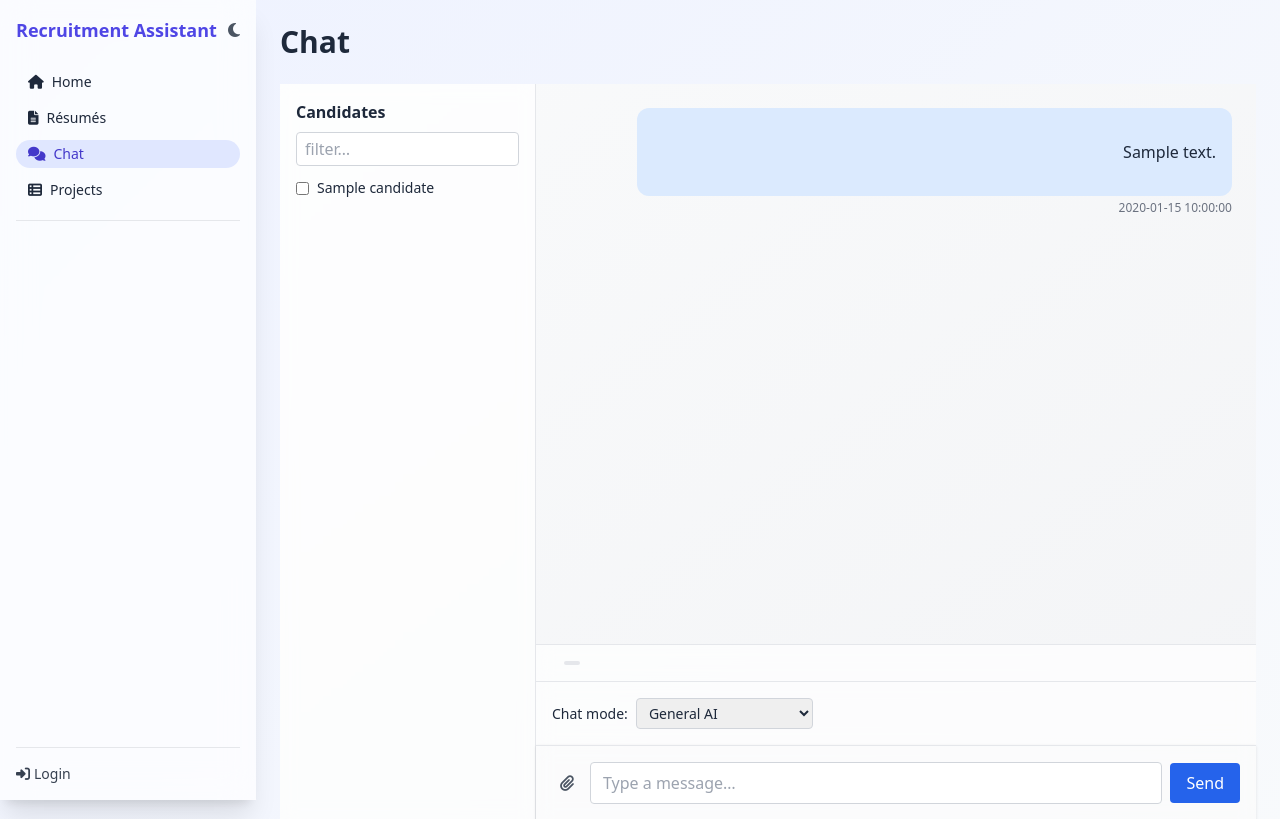
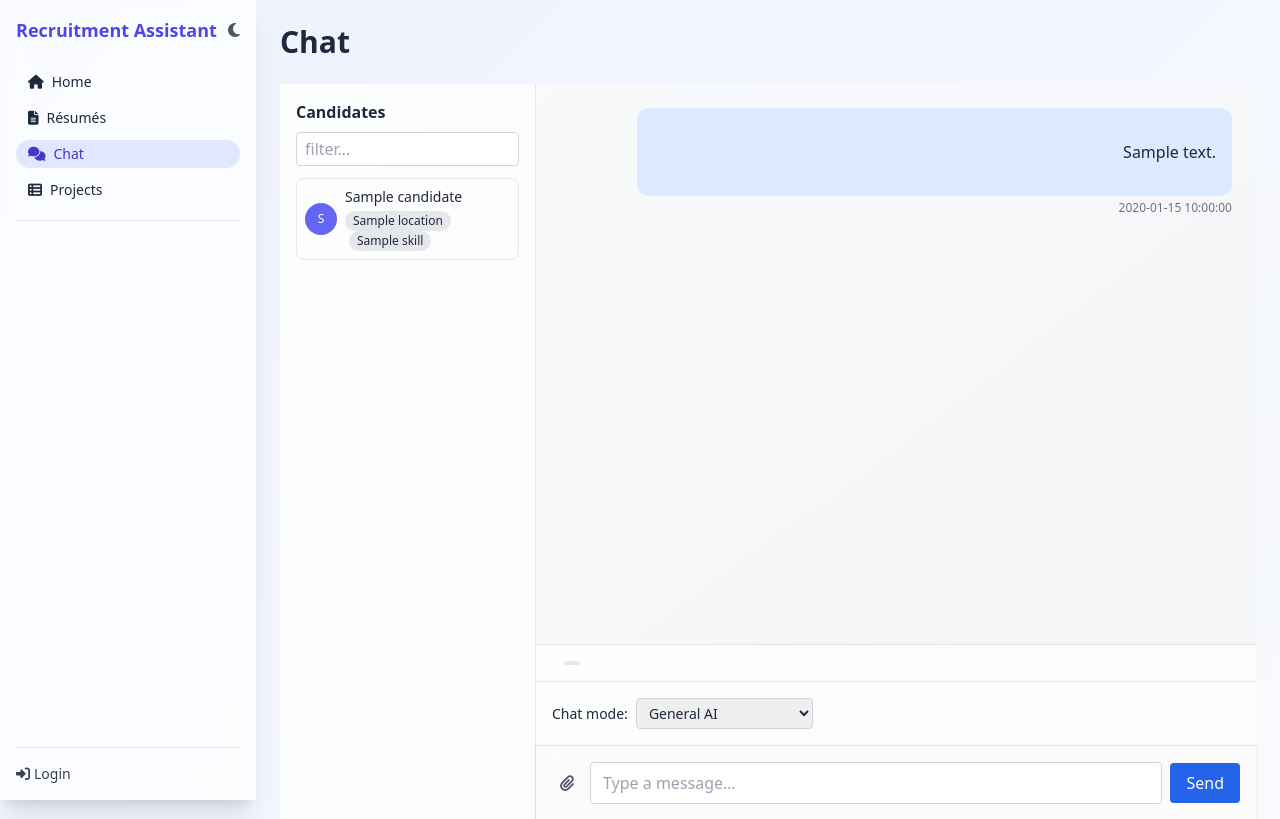
Before and after one commit to mafiaf/recruitment-assistant, a FastAPI app: template templates/chat.html in a window 1280 px wide. Shown: the top 819 px of the page. Run offline with FastAPI, Linux system fonts and the light colour scheme; the template is opened without the code that fills it: most values are stand-ins (such as "Sample title", 1, 10 or a date in 2020); parts of the project's set-up code (start-up, migrations or seed data) failed here and were passed over; some libraries are stand-ins or nearby versions.

Commit message:
Enhance chat page candidate selection and dark mode

```diff
--- a/routes/chat.py
+++ b/routes/chat.py
@@ -74,7 +74,15 @@ QUICK_PROMPTS = [
 
 @router.get("/chat", response_class=HTMLResponse)
 async def chat_interface(request: Request, user=Depends(main.require_login)):
-    candidates = [{"id": r["resume_id"], "name": r["name"]} for r in await main.resumes_all()]
+    candidates = [
+        {
+            "id": r.get("resume_id"),
+            "name": r.get("name"),
+            "location": r.get("location", ""),
+            "skills": r.get("skills", [])[:3],
+        }
+        for r in await main.resumes_all()
+    ]
     session_user = await main.get_current_user(request.cookies.get(main.COOKIE_NAME))
     user_id = session_user["username"] if session_user else "anon"
     doc = await main.chat_find_one({"user_id": user_id}) or {}
--- a/templates/chat.html
+++ b/templates/chat.html
@@ -7,16 +7,24 @@
 <div class="flex h-[calc(100vh-4rem)] bg-gradient-to-br from-gray-50 to-gray-100">
 
   {# ── sidebar ────────────────────────────────────────────────── #}
-  <aside class="w-64 border-r border-gray-200 bg-white/70 backdrop-blur p-4 overflow-auto">
+  <aside class="w-64 border-r border-gray-200 bg-white/70 dark:bg-slate-800/70 backdrop-blur p-4 overflow-auto">
     <h2 class="font-semibold mb-2">Candidates</h2>
     <input id="filter" type="text"
            placeholder="filter…"
            class="mb-3 w-full border px-2 py-1 rounded" />
-    <div id="cand-list" class="space-y-1 text-sm">
+    <div id="cand-list" class="space-y-2 text-sm">
       {% for c in candidates %}
-      <label class="flex items-center space-x-2">
-        <input type="checkbox" value="{{ c.id }}" class="candidate-box">
-        <span>{{ c.name }}</span>
+      <label class="candidate-item flex items-center gap-2 p-2 rounded-lg border cursor-pointer hover:bg-gray-100 dark:hover:bg-slate-700">
+        <input type="checkbox" value="{{ c.id }}" class="candidate-box peer hidden">
+        <div class="w-8 h-8 rounded-full bg-indigo-500 text-white flex items-center justify-center text-xs avatar">{{ c.name[:1] }}</div>
+        <div class="flex-1">
+          <div class="font-medium">{{ c.name }}</div>
+          <div class="text-xs mt-1 space-x-1">
+            {% if c.location %}<span class="chip">{{ c.location }}</span>{% endif %}
+            {% for s in c.skills %}<span class="chip">{{ s }}</span>{% endfor %}
+          </div>
+        </div>
+        <button type="button" class="switch-btn text-blue-600 text-xs hidden peer-checked:inline">switch</button>
       </label>
       {% endfor %}
     </div>
@@ -33,7 +41,7 @@
         </div>
         <div>
           <div class="text-xs font-semibold text-gray-600">Assistant</div>
-          <div class="rounded-xl px-4 py-2 bg-sky-50 whitespace-pre-wrap">
+          <div class="rounded-xl px-4 py-2 bg-sky-50 dark:bg-slate-700 whitespace-pre-wrap">
             {{ msg.content | safe }}
           </div>
           {% if msg.time %}<div class="text-xs text-gray-500 mt-1">{{ msg.time }}</div>{% endif %}
@@ -41,7 +49,7 @@
       </div>
       {% else %}
       <div class="max-w-prose ml-auto text-right">
-        <div class="rounded-xl px-4 py-2 bg-blue-100 whitespace-pre-wrap">
+        <div class="rounded-xl px-4 py-2 bg-blue-100 dark:bg-slate-600 whitespace-pre-wrap">
           {{ msg.content | safe }}
         </div>
         {% if msg.time %}<div class="text-xs text-gray-500 mt-1">{{ msg.time }}</div>{% endif %}
@@ -108,7 +116,9 @@ function selected() {
 // ── helper: append chat bubble and auto-scroll ──────────────
 function addBubble(role, html, time) {
   const align = role === 'user' ? 'ml-auto text-right' : '';
-  const bg    = role === 'user' ? 'bg-blue-100' : 'bg-sky-50';
+  const bg    = role === 'user'
+               ? 'bg-blue-100 dark:bg-slate-600'
+               : 'bg-sky-50 dark:bg-slate-700';
   let block;
   if (role === 'assist') {
     block = `<div class="flex items-start gap-2 max-w-prose">
@@ -136,7 +146,7 @@ function showTyping() {
   typingDiv = document.createElement('div');
   typingDiv.className = 'max-w-prose';
   typingDiv.innerHTML = `
-    <div class="rounded-xl px-4 py-2 bg-sky-50">
+    <div class="rounded-xl px-4 py-2 bg-sky-50 dark:bg-slate-700">
       <div class="typing-indicator"><span></span><span></span><span></span></div>
     </div>`;
   qs('#chat-box').appendChild(typingDiv);
@@ -178,6 +188,29 @@ qs('#filter').oninput = e => {
     lb.style.display = lb.innerText.toLowerCase().includes(v) ? '' : 'none';
   });
 };
+
+// highlight selected candidates
+document.querySelectorAll('.candidate-box').forEach(cb => {
+  cb.addEventListener('change', e => {
+    const lbl = e.target.closest('label');
+    if (e.target.checked) lbl.classList.add('ring', 'ring-indigo-400', 'bg-indigo-50', 'dark:bg-slate-700');
+    else lbl.classList.remove('ring', 'ring-indigo-400', 'bg-indigo-50', 'dark:bg-slate-700');
+  });
+});
+
+// quick switch buttons
+document.querySelectorAll('.switch-btn').forEach(btn => {
+  btn.onclick = e => {
+    const parent = e.target.closest('label');
+    document.querySelectorAll('.candidate-box').forEach(cb => {
+      cb.checked = false;
+      cb.dispatchEvent(new Event('change'));
+    });
+    const cb = parent.querySelector('.candidate-box');
+    cb.checked = true;
+    cb.dispatchEvent(new Event('change'));
+  };
+});
 
 // ── send text message ───────────────────────────────────────
 qs('#send-btn').onclick = async () => {
```
